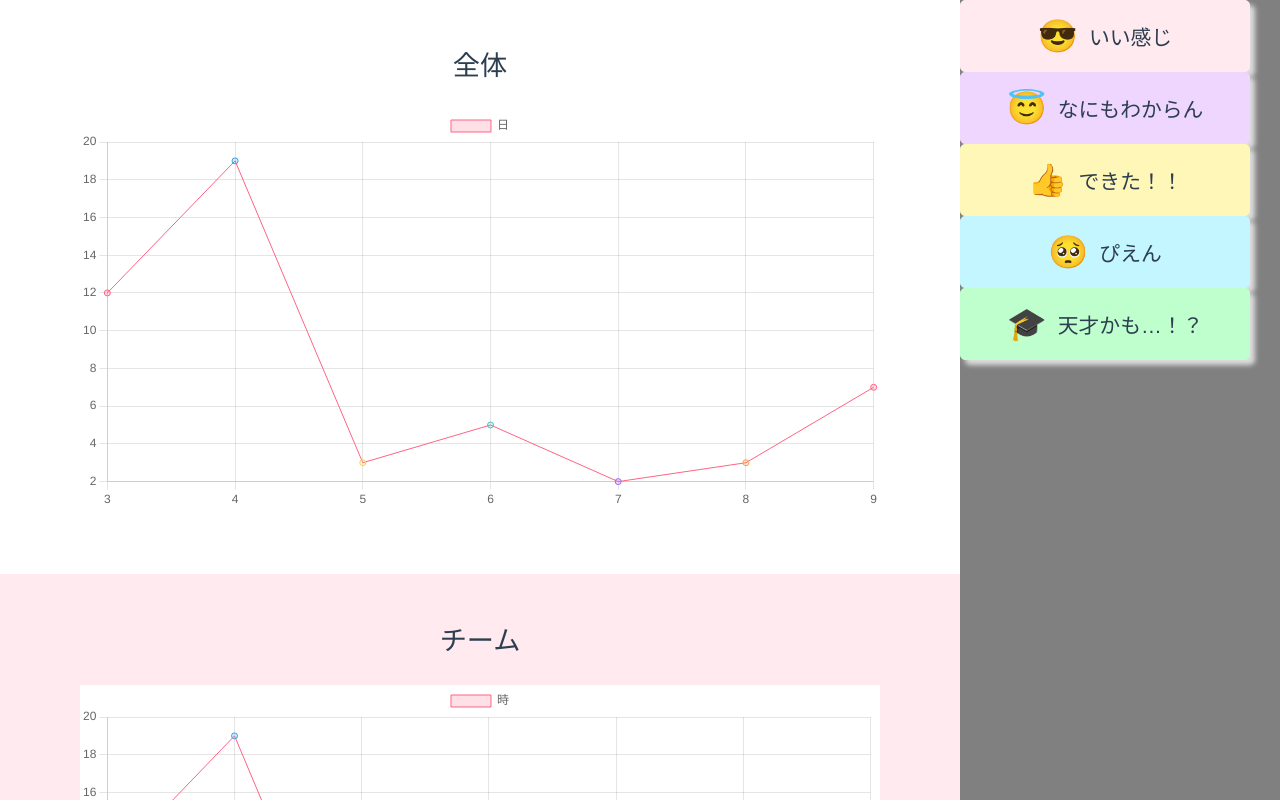
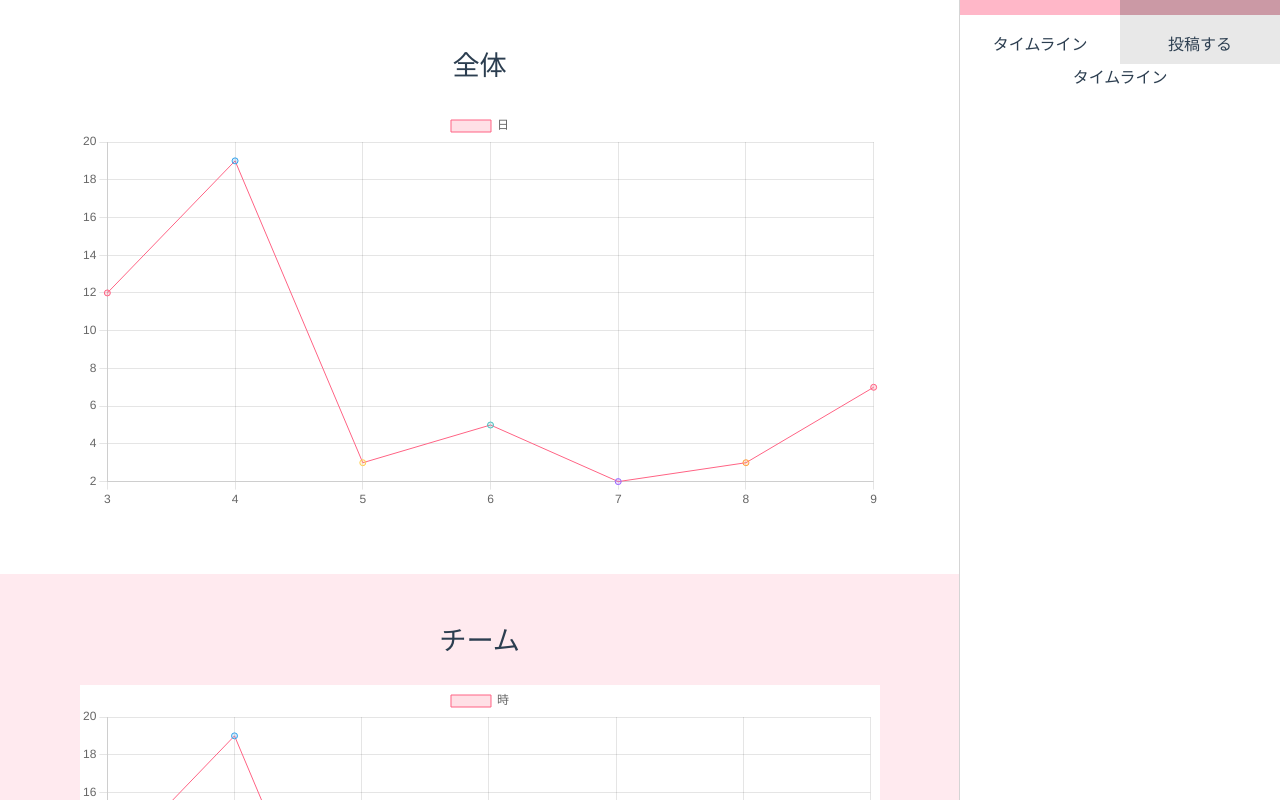
Before and after one commit to TeamUDN/UDN-vol13, a Vue app in the folder src/frontend/: page / in a window 1280 px wide. Built offline with nearby package versions, Linux system fonts and the light colour scheme.

Commit message:
add tab!!!!!!

```diff
--- a/src/frontend/src/views/Home.vue
+++ b/src/frontend/src/views/Home.vue
@@ -21,11 +21,28 @@
       </div>
     </div>
     <div class="tabArea">
-      <Btn btn-text="いい感じ" btn-color="pink" icon="&#x1f60e;" ></Btn>
-      <Btn btn-text="なにもわからん" btn-color="purple" icon="&#x1f607;" ></Btn>
-      <Btn btn-text="できた！！" btn-color="yellow" icon="&#x1f44d;" ></Btn>
-      <Btn btn-text="ぴえん" btn-color="blue" icon="&#x1f97a;" ></Btn>
-      <Btn btn-text="天才かも…！？" btn-color="green" icon="&#x1f393;" ></Btn>
+      <div class="tabs">
+        <input type="radio" id="tab1" name="tab" value="1" v-model="isActive">
+        <label  class="tab" for="tab1">
+          <p>タイムライン</p>
+        </label>
+        <input type="radio" id="tab2" name="tab" value="2" v-model="isActive">
+        <label class="tab" for="tab2">
+          <p>投稿する</p>
+        </label>
+      </div>
+      <div class="contents">
+        <div v-if="isActive === '1'">
+          タイムライン
+        </div>
+        <div class="btnArea" v-else-if="isActive === '2'">
+          <Btn btn-text="いい感じ" btn-color="pink" icon="&#x1f60e;" ></Btn>
+          <Btn btn-text="なにもわからん" btn-color="purple" icon="&#x1f607;" ></Btn>
+          <Btn btn-text="できた！！" btn-color="yellow" icon="&#x1f44d;" ></Btn>
+          <Btn btn-text="ぴえん" btn-color="blue" icon="&#x1f97a;" ></Btn>
+          <Btn btn-text="天才かも…！？" btn-color="green" icon="&#x1f393;" ></Btn>
+        </div>
+      </div>
     </div>
   </div>
 </template>
@@ -39,6 +56,11 @@ export default {
   components: {
     Chart,
     Btn
+  },
+  data () {
+    return {
+      isActive: '1'
+    }
   }
 }
 </script>
@@ -80,6 +102,39 @@ export default {
   width: 25%;
   height: 100vh;
   overflow: hidden;
-  background-color: gray;
+  background-color: #ffffff;
+  border-left: 1px solid #D5D5D5;
+}
+.tabs {
+  width: 100%;
+  height: 8%;
+  display: flex;
+  .tab {
+    width: 50%;
+    display: block;
+    cursor: pointer;
+    border-top: 15px solid #CB99A5;
+    background-color: #E8E8E8;
+  }
+}
+.tabs :checked + label {
+  border-top: 15px solid #FFB7C8;
+  background-color: #ffffff;
+}
+.contents {
+  width: 100%;
+  height: 92%;
+}
+input[type=radio] {
+  display: none;
+}
+.btnArea {
+  width: 100%;
+  height: 92%;
+  display: flex;
+  flex-direction: column;
+  gap: 4rem;
+  align-items: center;
+  justify-content: center;
 }
 </style>
```
